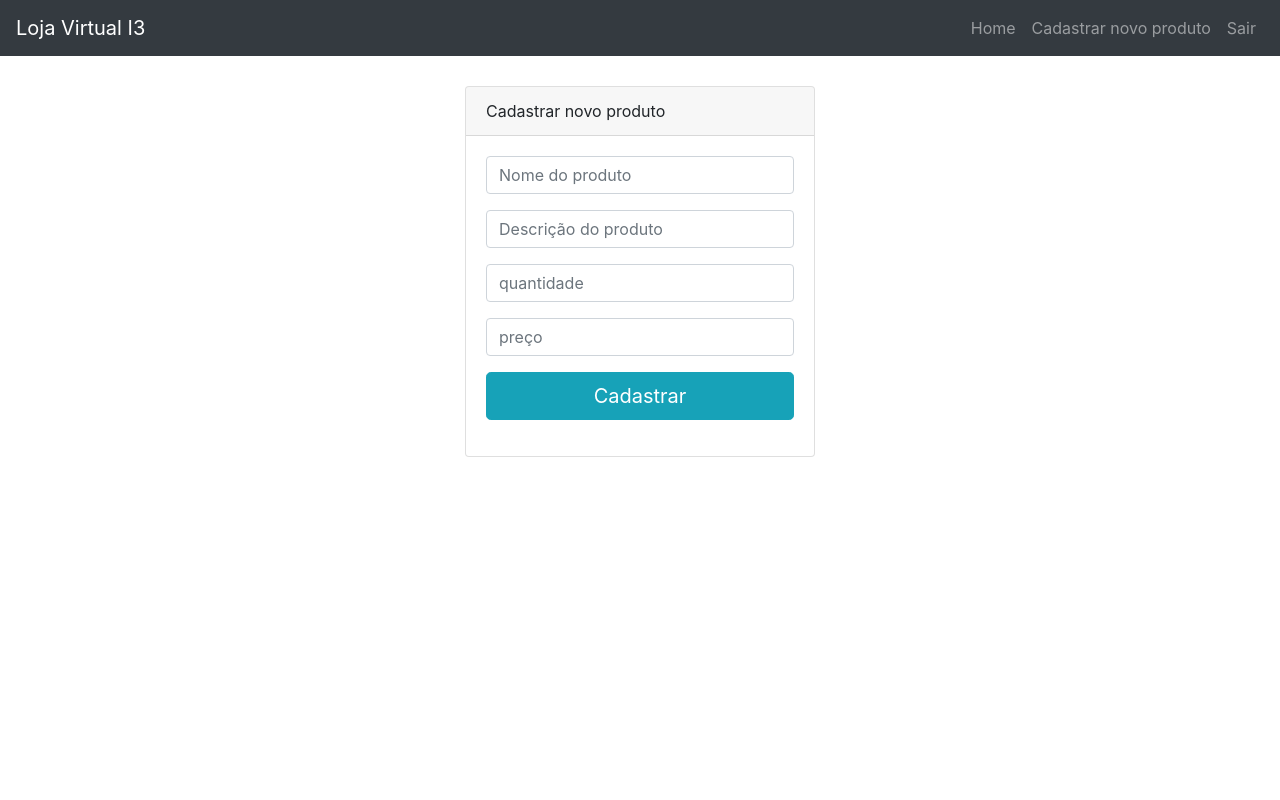
After one commit to guilherme395/WEB-I3, a PHP site: page /cadastro_produto.php in a window 1280 px wide. The commit adds this page. Run offline with PHP 8.4, Linux system fonts and the light colour scheme.

Commit message:
add tela de cadastro de produto

```diff
--- /dev/null
+++ b/cadastro_produto.php
@@ -0,0 +1,75 @@
+<html>
+  <head>
+    <meta charset="utf-8" />
+    <title>Cadastro de produto</title>
+
+    <link rel="stylesheet" href="https://maxcdn.bootstrapcdn.com/bootstrap/4.0.0/css/bootstrap.min.css" integrity="sha384-Gn5384xqQ1aoWXA+058RXPxPg6fy4IWvTNh0E263XmFcJlSAwiGgFAW/dAiS6JXm" crossorigin="anonymous">
+
+    <style>
+      .card-login {
+        padding: 30px 0 0 0;
+        width: 350px;
+        margin: 0 auto;
+      }
+    </style>
+  </head>
+
+  <body>
+
+<nav class="navbar navbar-expand-sm navbar-dark bg-dark">
+
+<!-- Logo -->
+<a href="loja_i3.php" class="navbar-brand">Loja Virtual I3</a>
+
+<!-- navegacao -->
+<div class="collapse navbar-collapse" id="navegacao">
+    <ul class="navbar-nav ml-auto">
+        <li class="nav-item">
+            <a href="loja_i3.php" class="nav-link ">Home</a>
+        </li>
+        <li class="nav-item lat" >
+            <a href="cadastro_produto.php" class="nav-link">Cadastrar novo produto</a>
+        </li>
+        <li class="nav-item">
+            <a href="index.php" class="nav-link">Sair</a>
+        </li>
+        </ul>
+    </div>
+</nav>
+
+    <div class="container">
+      <div class="row">
+
+        <div class="card-login">
+          <div class="card">
+            <div class="card-header">
+              Cadastrar novo produto
+            </div>
+            <div class="card-body">
+              <form  action=""  method="POST" >
+
+                <div class="form-group">
+                  <input  name="descricao" type="text" class="form-control" placeholder="Nome do produto">
+                </div>
+
+                <div class="form-group">
+                  <input  name="descricao" type="text" class="form-control" placeholder="Descrição do produto">
+                </div>
+
+                <div class="form-group">
+                  <input name="quantidade" type="text" class="form-control" placeholder="quantidade">
+                </div>
+
+                <div class="form-group">
+                  <input name="preco" type="text" class="form-control" placeholder="preço">
+                </div>
+
+                <button class="btn btn-lg btn-info btn-block" type="submit">Cadastrar</button>
+
+              </form>
+            </div>
+          </div>
+        </div>
+    </div>
+  </body>
+</html>
```
Also changed, not shown: login.php (+7 -4 lines), loja_i3.php (+4 -3 lines).
